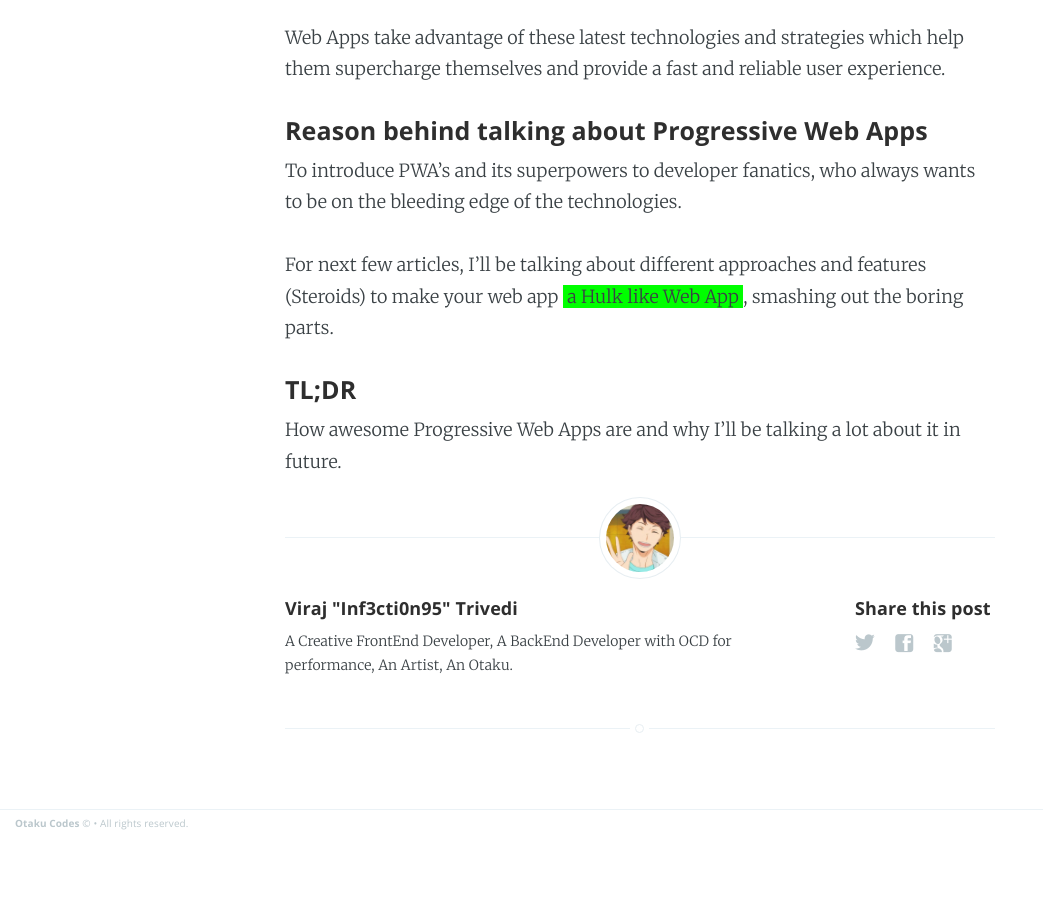
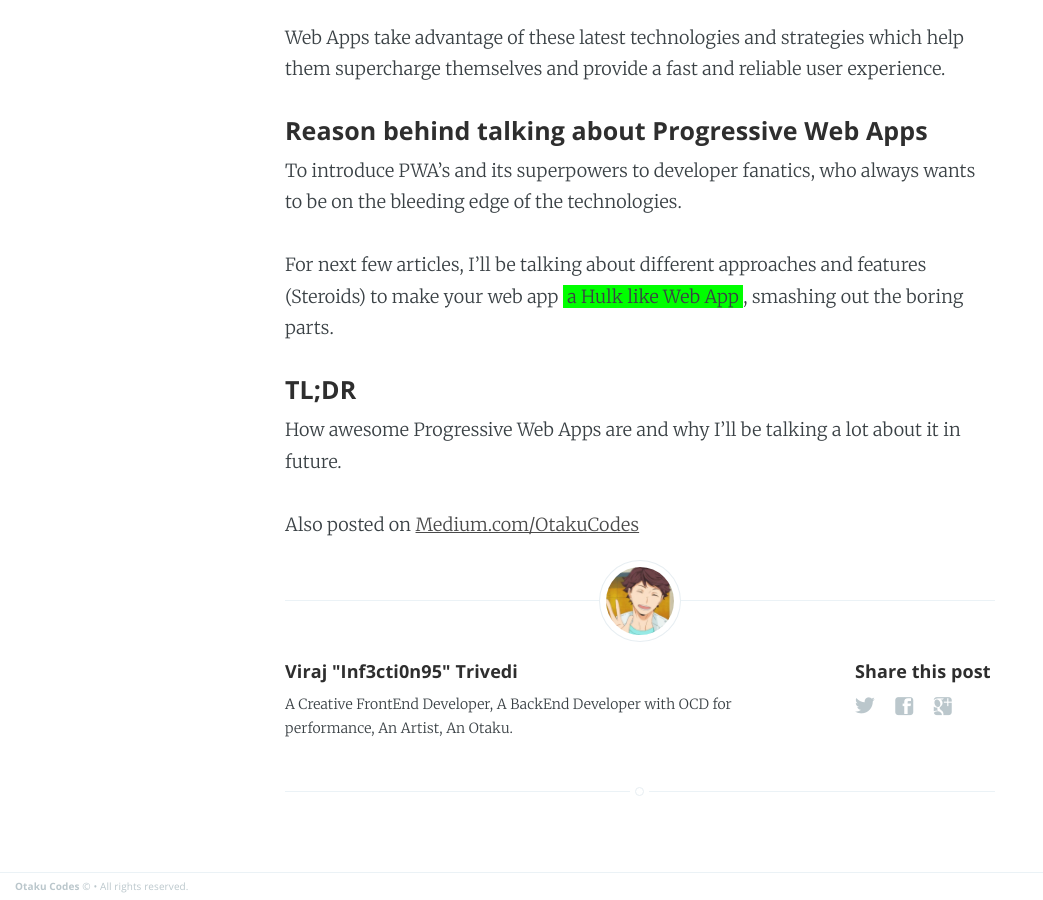
Before and after one commit to inf3cti0n95/Otaku-Codes, a Jekyll site: the page built from _posts/2017-06-01-web-apps-on-steroids-progressive-web-apps-introduction.markdown, in a window 1280 px wide and 900 px high, scrolled down 3274 px. Shown: the whole window, without its empty margins (0-1043 px from the left). Built offline with Jekyll 4.4.1, drawn with Linux system fonts in a browser that asks for light colours; comment, search, counter and statistics services are not loaded; before the commit the page ends 4111 px from its top, so only the background shows below that.

Commit message:
Edited Article

```diff
--- a/_posts/2017-06-01-web-apps-on-steroids-progressive-web-apps-introduction.markdown
+++ b/_posts/2017-06-01-web-apps-on-steroids-progressive-web-apps-introduction.markdown
@@ -70,3 +70,5 @@
 #### TL;DR
 
 How awesome Progressive Web Apps are and why I'll be talking a lot about it in future.
+
+Also posted on [Medium.com/OtakuCodes](https://medium.com/otakucodes/progressive-web-apps-web-apps-on-steroids-9575f6ffc4b5)
```
